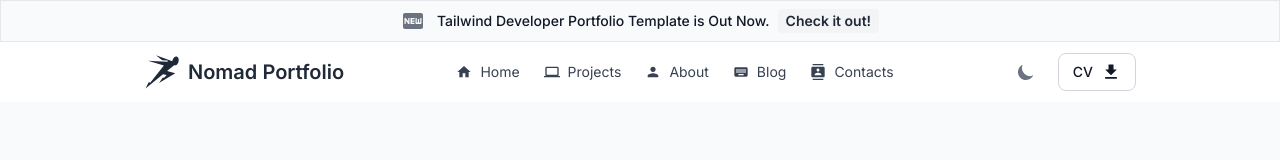
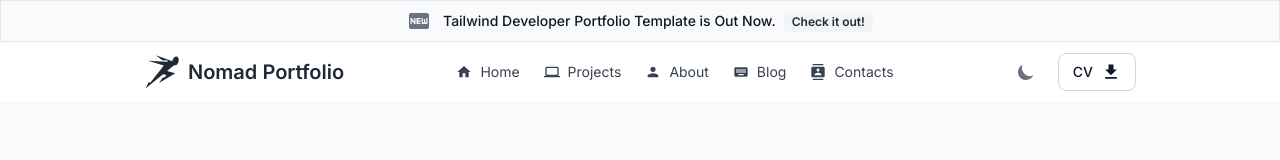
Before and after one commit to sagarmusabbir/nomad-flowbite-react-next.js-portfolio, a Next.js app: page / in a window 1280 px wide. Shown: the top 160 px of the page. Built offline with nearby package versions, Linux system fonts and the light colour scheme.

Commit message:
Update announcement.tsx

```diff
--- a/app/components/announcement.tsx
+++ b/app/components/announcement.tsx
@@ -8,12 +8,12 @@ const AnnouncementBanner: FC = function () {
       <div className="flex w-full items-center justify-center border border-b border-gray-200 bg-gray-50 px-4 py-2 dark:border-gray-700 dark:bg-gray-700 bg-gray-50">
         <div className="mx-auto flex items-center gap-x-3">
           <span className="md:inline">
-          <MdFiberNew className="w-6 h-6 fill-gray-500 dark:fill-gray-400"/>
+          <MdFiberNew className="w-6 h-6 fill-gray-500 dark:fill-gray-300"/>
           </span>
           <p className="text-sm font-medium text-gray-900 dark:text-white md:my-0">
             Tailwind Developer Portfolio Template is Out Now.
             <Badge
-              href="#" color="gray" size="sm"
+              href="#" color="gray"
               className="ml-2 inline-flex items-center "
             >
               Check it out!
```
